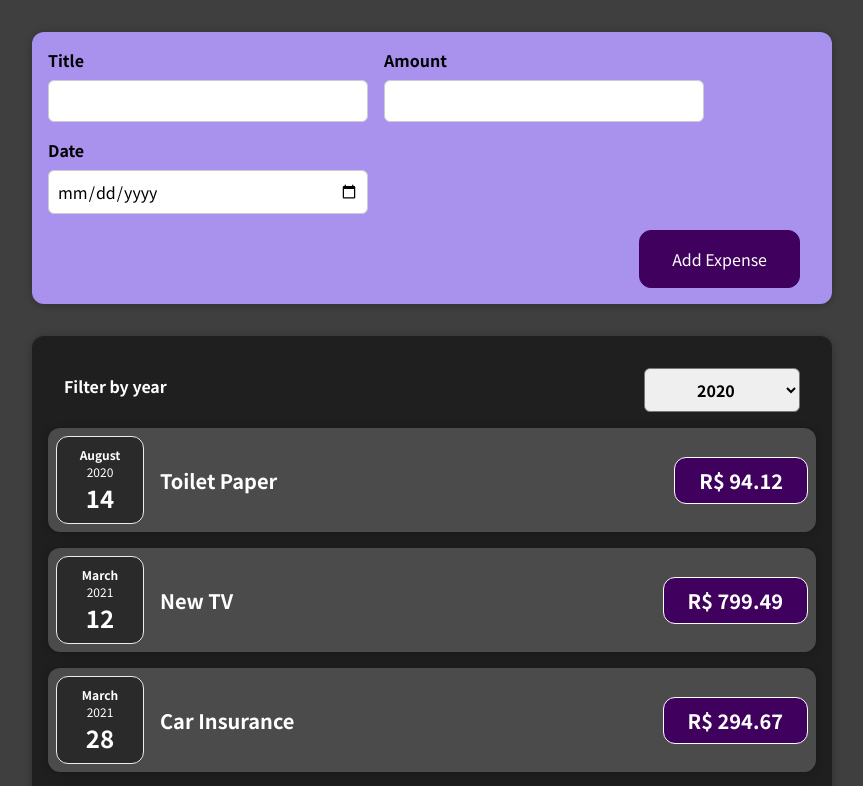
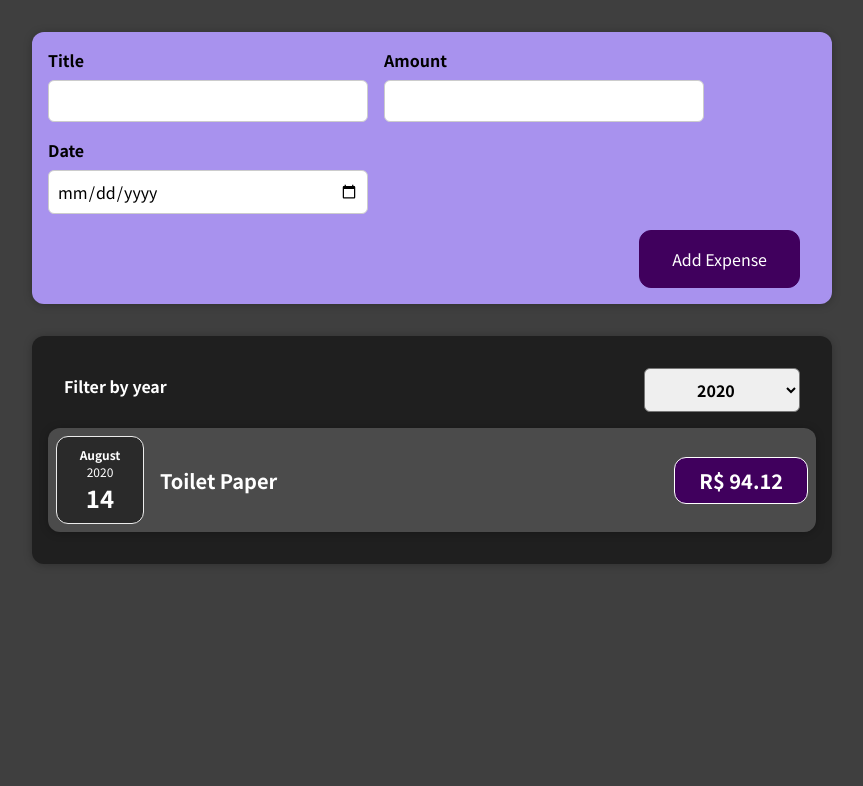
Before and after one commit to gustavohrg/FA.react-ExpensesTracker, a React (Create React App) app: page / in a window 1280 px wide. Shown: the top 786 px of the page, without its empty margins (208-1071 px from the left). Built offline with nearby package versions, Linux system fonts and the light colour scheme.

Commit message:
C20: Implementando filtro anual no Expenses

```diff
--- a/src/components/Expenses/Expenses.js
+++ b/src/components/Expenses/Expenses.js
@@ -12,13 +12,17 @@
     console.log(selectedYear);
   };
 
+  const filteredExpenses = props.items.filter((expense) => {
+    return expense.date.getFullYear().toString() === filteredYear;
+  });
+
   return (
     <Card className='expenses'>
       <ExpensesFilter
         selected={filteredYear}
         onChangeFilter={filterChangeHandler}
       />
-      {props.items.map((expense) => (
+      {filteredExpenses.map((expense) => (
         <ExpenseItem
           key={expense.id}
           title={expense.title}
```
